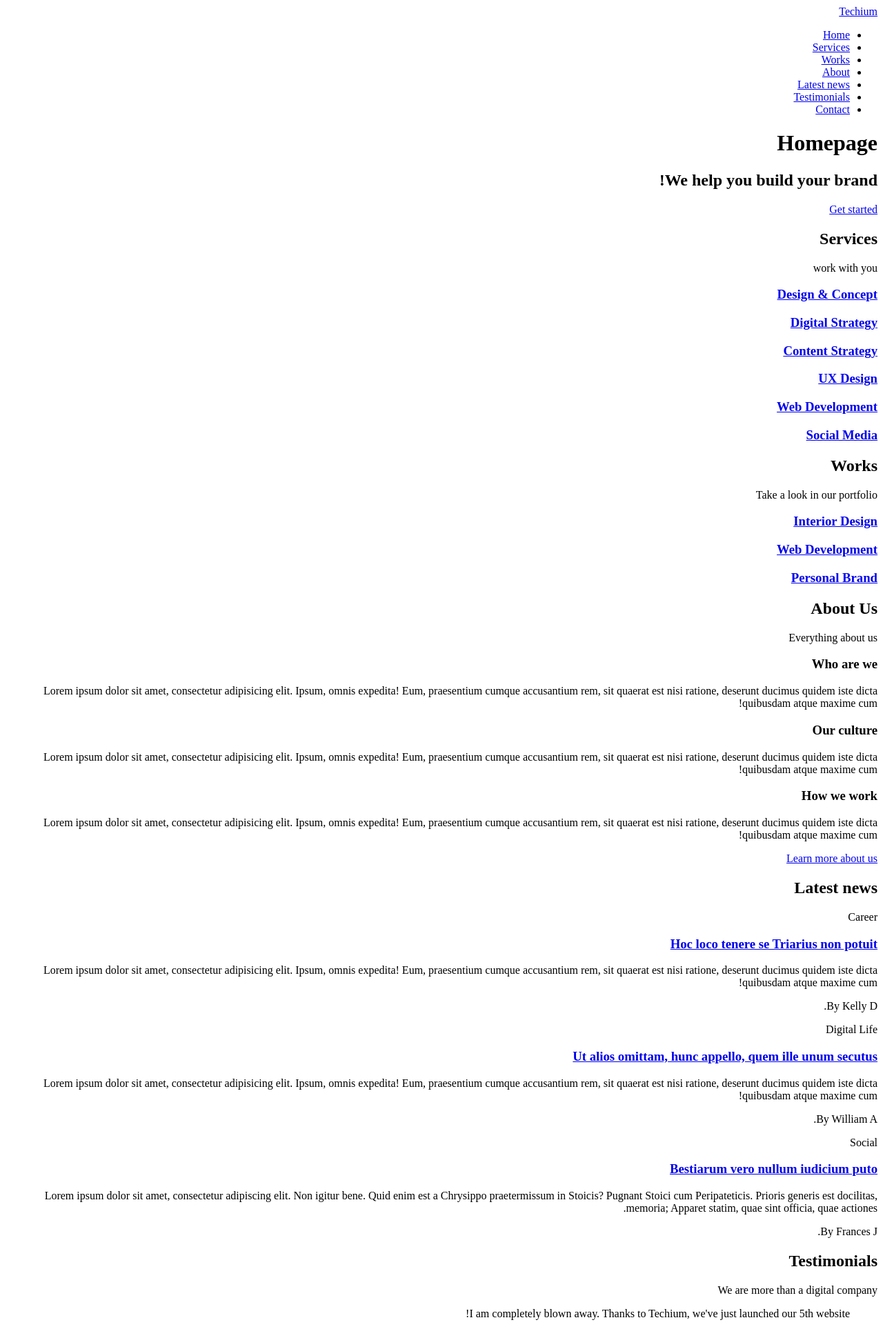
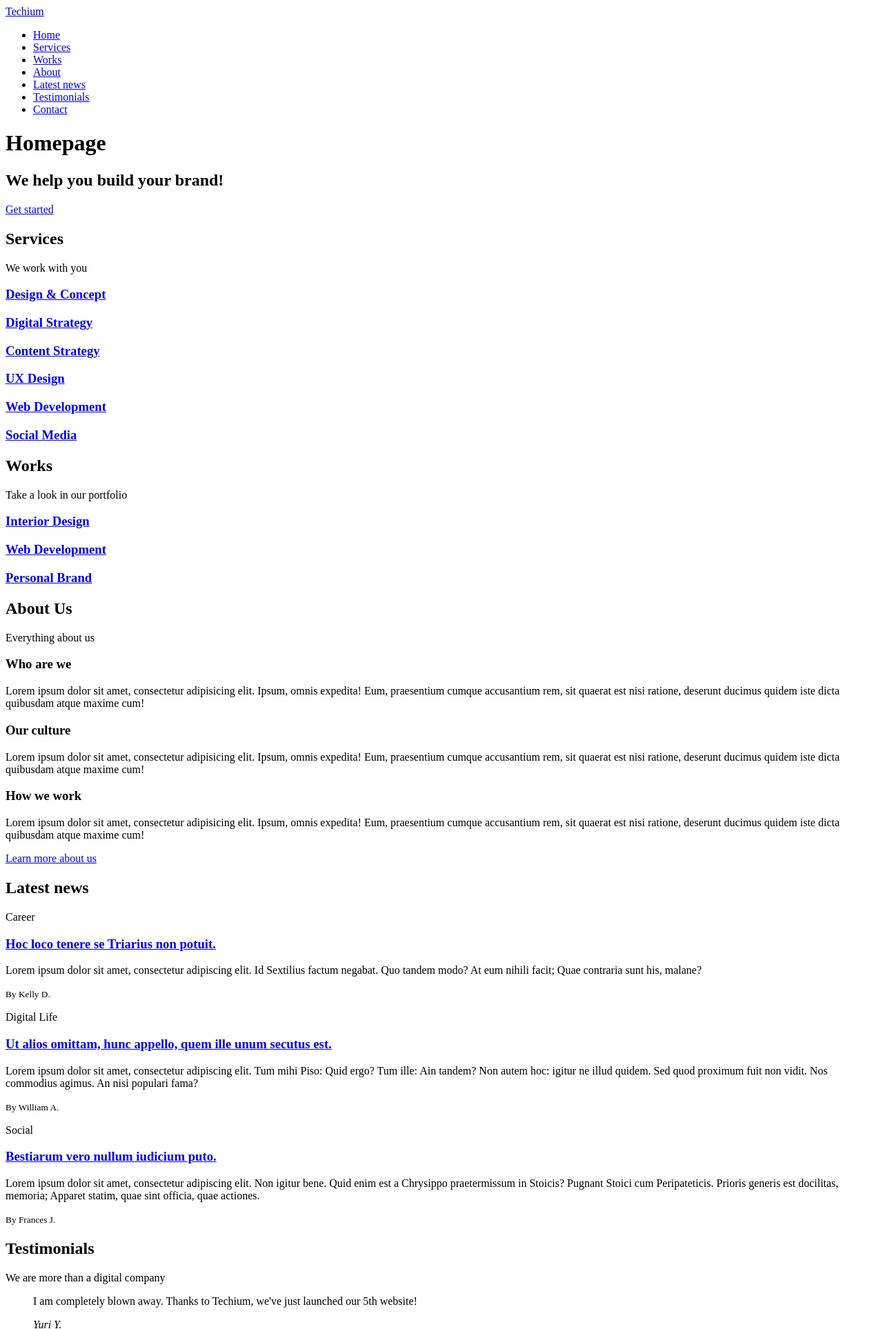
Before and after one commit to Knarta/holbertonschool-web_front_end, a plain HTML site: page html_advanced/31-index.html in a window 1280 px wide. Shown: the top 1927 px of the page at 69% size. Drawn offline with Linux system fonts and the light colour scheme.

Commit message:
Change text direction to left-to-right, update viewport meta tag, refine content, and improve HTML structure in 31-index.html

```diff
--- a/html_advanced/31-index.html
+++ b/html_advanced/31-index.html
@@ -1,15 +1,15 @@
 <!DOCTYPE html>
-<html lang = "en" dir="rtl">
+<html lang="en" dir="ltr">
     <head>
         <meta charset="UTF-8">
-        <meta name="viewport" content="width=device-width, initial-scale=1.0">
+        <meta name="viewport" content="width=device-width, initial-scale=1.0, viewport-fit=cover">
         <title>Homepage - Techium</title>
-        <meta name="description" content="This is the homepage of Techium.">
+        <meta name="description" content="Techium is a digital agency">
         <link rel="icon" href="./favicon.ico" type="image/x-icon">
         <link rel="icon" href="./favicon.png" type="image/png">
     </head>
     <body>
-        <!--Header-->
+        <!-- Header -->
         <header>
             <div>
                 <a href="/">
@@ -17,37 +17,33 @@
                 </a>
                 <nav>
                     <ul>
-                        <li><a href="/">Home</a></li>
-                        <li><a href="/services">Services</a></li>
-                        <li><a href="/works">Works</a></li>
-                        <li><a href="/about">About</a></li>
-                        <li><a href="/latest_news">Latest news</a></li>
-                        <li><a href="/testimonials">Testimonials</a></li>
-                        <li><a href="/contact">Contact</a></li>
+                        <li><a href="/" title="Home">Home</a></li>
+                        <li><a href="#services" title="Services">Services</a></li>
+                        <li><a href="#works" title="Works">Works</a></li>
+                        <li><a href="#about" title="About">About</a></li>
+                        <li><a href="#latest_news" title="Latest news">Latest news</a></li>
+                        <li><a href="#testimonials" title="Testimonials">Testimonials</a></li>
+                        <li><a href="#contact" title="Contact">Contact</a></li>
                     </ul>
                 </nav>
             </div>
         </header>
-        <!--Main-->
+        <!-- Main -->
         <main>
-            <h1>
-                Homepage
-            </h1>
-            <!--Hero section-->
+            <h1>Homepage</h1>
+            <!-- Hero section -->
             <section>
                 <div>
-                    <h2>
-                        We help you build your brand!
-                    </h2>
+                    <h2>We help you build your brand!</h2>
                     <a href="#">Get started</a>
                 </div>
             </section>
-            <!--Services section-->
+            <!-- Services section -->
             <section>
                 <div>
                     <header>
                         <h2>Services</h2>
-                        <p>work with you</p>
+                        <p>We work with you</p>
                     </header>
                     <div>
                         <h3><a href="#">Design & Concept</a></h3>
@@ -59,7 +55,7 @@
                     </div>
                 </div>
             </section>
-            <!--Works section-->
+            <!-- Works section -->
             <section>
                 <div>
                     <header>
@@ -79,7 +75,7 @@
                     </div>
                 </div>
             </section>
-            <!--About Us section-->
+            <!-- About Us section -->
             <section>
                 <div>
                     <header>
@@ -88,22 +84,16 @@
                     </header>
                     <div>
                         <h3>Who are we</h3>
-                        <p>
-                            Lorem ipsum dolor sit amet, consectetur adipisicing elit. Ipsum, omnis expedita! Eum, praesentium cumque accusantium rem, sit quaerat est nisi ratione, deserunt ducimus quidem iste dicta quibusdam atque maxime cum!
-                        </p>
+                        <p>Lorem ipsum dolor sit amet, consectetur adipisicing elit. Ipsum, omnis expedita! Eum, praesentium cumque accusantium rem, sit quaerat est nisi ratione, deserunt ducimus quidem iste dicta quibusdam atque maxime cum!</p>
                         <h3>Our culture</h3>
-                        <p>
-                            Lorem ipsum dolor sit amet, consectetur adipisicing elit. Ipsum, omnis expedita! Eum, praesentium cumque accusantium rem, sit quaerat est nisi ratione, deserunt ducimus quidem iste dicta quibusdam atque maxime cum!
-                        </p>
+                        <p>Lorem ipsum dolor sit amet, consectetur adipisicing elit. Ipsum, omnis expedita! Eum, praesentium cumque accusantium rem, sit quaerat est nisi ratione, deserunt ducimus quidem iste dicta quibusdam atque maxime cum!</p>
                         <h3>How we work</h3>
-                        <p>
-                            Lorem ipsum dolor sit amet, consectetur adipisicing elit. Ipsum, omnis expedita! Eum, praesentium cumque accusantium rem, sit quaerat est nisi ratione, deserunt ducimus quidem iste dicta quibusdam atque maxime cum!
-                        </p>
+                        <p>Lorem ipsum dolor sit amet, consectetur adipisicing elit. Ipsum, omnis expedita! Eum, praesentium cumque accusantium rem, sit quaerat est nisi ratione, deserunt ducimus quidem iste dicta quibusdam atque maxime cum!</p>
                         <a href="about.html">Learn more about us</a>
                     </div>
                 </div>
             </section>
-            <!--Latest news section-->
+            <!-- Latest news section -->
             <section>
                 <div>
                     <header>
@@ -112,38 +102,30 @@
                     <div>
                         <article>
                             <p>Career</p>
-                            <h3><a href="#">Hoc loco tenere se Triarius non potuit</a></h3>
-                            <p>
-                                Lorem ipsum dolor sit amet, consectetur adipisicing elit. Ipsum, omnis expedita! Eum, praesentium cumque accusantium rem, sit quaerat est nisi ratione, deserunt ducimus quidem iste dicta quibusdam atque maxime cum!
-                            </p>
-                            <author>By Kelly D.</article>
+                            <h3><a href="#">Hoc loco tenere se Triarius non potuit.</a></h3>
+                            <p>Lorem ipsum dolor sit amet, consectetur adipiscing elit. Id Sextilius factum negabat. Quo tandem modo? At eum nihili facit; Quae contraria sunt his, malane?</p>
+                            <small>By Kelly D.</small>
                         </article>
                         <article>
                             <p>Digital Life</p>
-                            <h3><a href="#">Ut alios omittam, hunc appello, quem ille unum secutus</a></h3>
-                            <p>
-                                Lorem ipsum dolor sit amet, consectetur adipisicing elit. Ipsum, omnis expedita! Eum, praesentium cumque accusantium rem, sit quaerat est nisi ratione, deserunt ducimus quidem iste dicta quibusdam atque maxime cum!
-                            </p>
-                            <author>By William A.</article>
+                            <h3><a href="#">Ut alios omittam, hunc appello, quem ille unum secutus est.</a></h3>
+                            <p>Lorem ipsum dolor sit amet, consectetur adipiscing elit. Tum mihi Piso: Quid ergo? Tum ille: Ain tandem? Non autem hoc: igitur ne illud quidem. Sed quod proximum fuit non vidit. Nos commodius agimus. An nisi populari fama?</p>
+                            <small>By William A.</small>
                         </article>
                         <article>
                             <p>Social</p>
-                        <h3><a href="#">Bestiarum vero nullum iudicium puto</a></h3>
-                        <p>
-                            Lorem ipsum dolor sit amet, consectetur adipiscing elit. Non igitur bene. Quid enim est a Chrysippo praetermissum in Stoicis? Pugnant Stoici cum Peripateticis. Prioris generis est docilitas, memoria; Apparet statim, quae sint officia, quae actiones.
-                        </p>
-                        <author>By Frances J.</article>
+                            <h3><a href="#">Bestiarum vero nullum iudicium puto.</a></h3>
+                            <p>Lorem ipsum dolor sit amet, consectetur adipiscing elit. Non igitur bene. Quid enim est a Chrysippo praetermissum in Stoicis? Pugnant Stoici cum Peripateticis. Prioris generis est docilitas, memoria; Apparet statim, quae sint officia, quae actiones.</p>
+                            <small>By Frances J.</small>
                         </article>
                     </div>
                 </div>
             </section>
-            <!--Testimonials section-->
+            <!-- Testimonials section -->
             <section>
                 <div>
                     <header>
-                        <h2>
-                            Testimonials
-                        </h2>
+                        <h2>Testimonials</h2>
                         <p>We are more than a digital company</p>
                     </header>
                     <div>
@@ -168,25 +150,21 @@
                     </div>
                 </div>
             </section>
-            <!--Contact section-->
+            <!-- Contact section -->
             <section>
                 <div>
                     <header>
-                        <h2>
-                            Contact
-                        </h2>
+                        <h2>Contact</h2>
                         <p>We like to know new people</p>
                     </header>
                     <div>
-                        <p>
-                            Lorem ipsum dolor sit amet, consectetur adipiscing elit. Id Sextilius factum negabat. Quo tandem modo? At eum nihili facit; Quae contraria sunt his, malane?
-                        </p>
+                        <p>Lorem ipsum dolor sit amet, consectetur adipiscing elit. Id Sextilius factum negabat. Quo tandem modo? At eum nihili facit; Quae contraria sunt his, malane?</p>
                     </div>
                     <a href="contact.html">Get in touch</a>
                 </div>
             </section>
         </main>
-        <!--Footer-->
+        <!-- Footer -->
         <footer>
             <address>
                 234 Washington Street<br>
@@ -194,9 +172,9 @@
             </address>
             <div>
                 <ul>
-                        <li><a href="https://www.facebook.com/HolbertonSchool/">Facebook</a></li>
-                        <li><a href="https://twitter.com/holbertonschool">Twitter</a></li>
-                        <li><a href="https://www.instagram.com/holbertonschool/">Instagram</a></li>
+                    <li><a href="https://www.facebook.com/HolbertonSchool/" title="Facebook">Facebook</a></li>
+                    <li><a href="https://twitter.com/holbertonschool" title="Twitter">Twitter</a></li>
+                    <li><a href="https://www.instagram.com/holbertonschool/" title="Instagram">Instagram</a></li>
                 </ul>
             </div>
             <hr>
```
Lines whose indentation alone changed are shown as unchanged.
